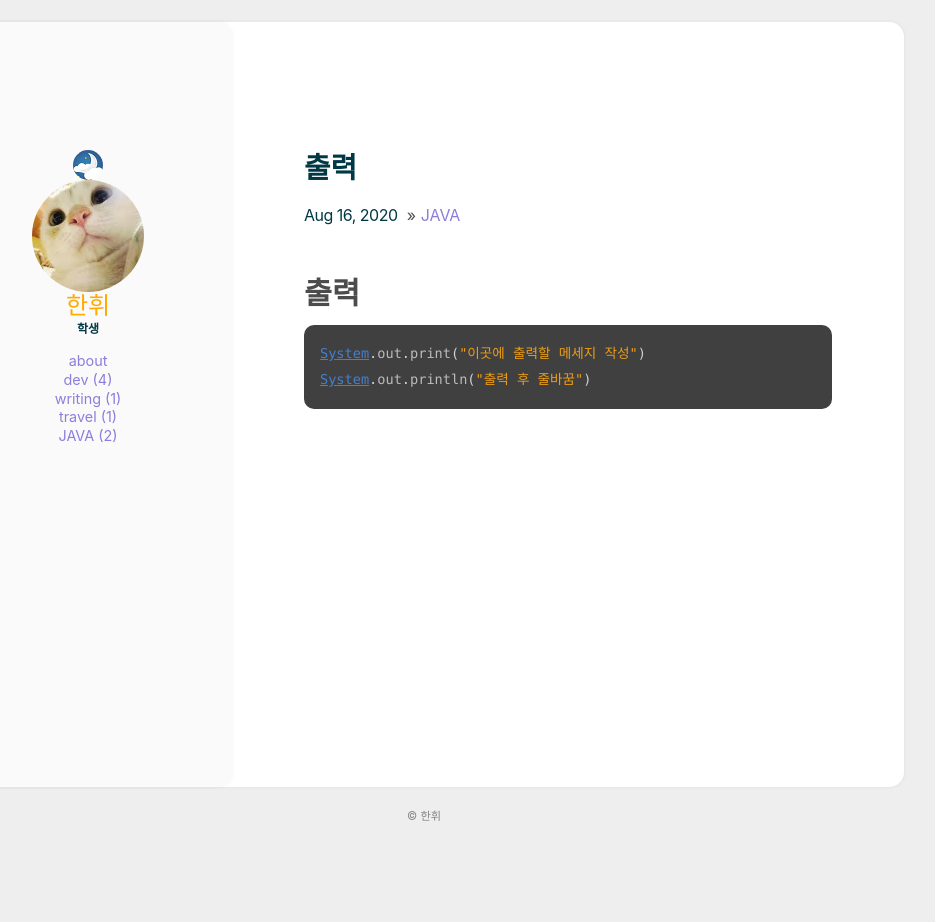
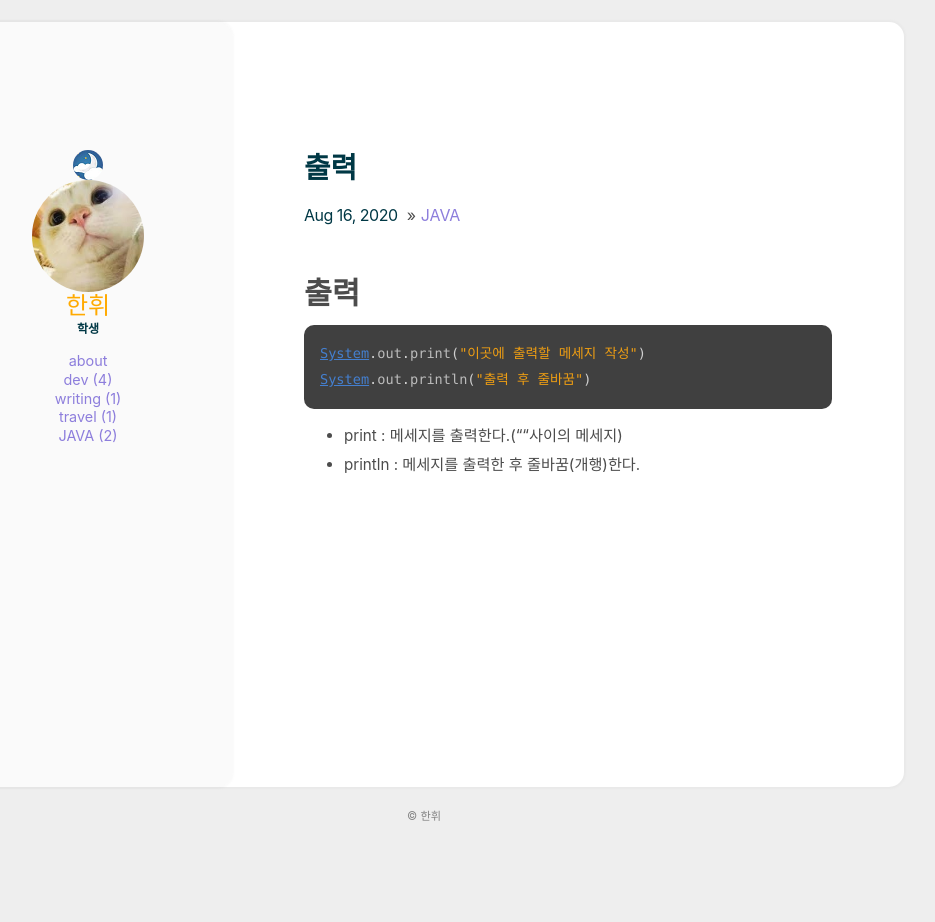
Before and after one commit to hanhwi6819/blog, a Jekyll site: the page built from _posts/2020-08-16-출력.md, in a window 1280 px wide. Shown: the whole page, without its empty margins (216-1151 px from the left). Built offline with Jekyll 4.4.1, drawn with Linux system fonts in a browser that asks for light colours.

Commit message:
출력 포스팅2

````diff
--- a/_posts/2020-08-16-출력.md
+++ b/_posts/2020-08-16-출력.md
@@ -10,3 +10,6 @@ comments: true
 System.out.print("이곳에 출력할 메세지 작성")
 System.out.println("출력 후 줄바꿈")
 ```
+
+- print : 메세지를 출력한다.(""사이의 메세지)
+- println : 메세지를 출력한 후 줄바꿈(개행)한다.
````
